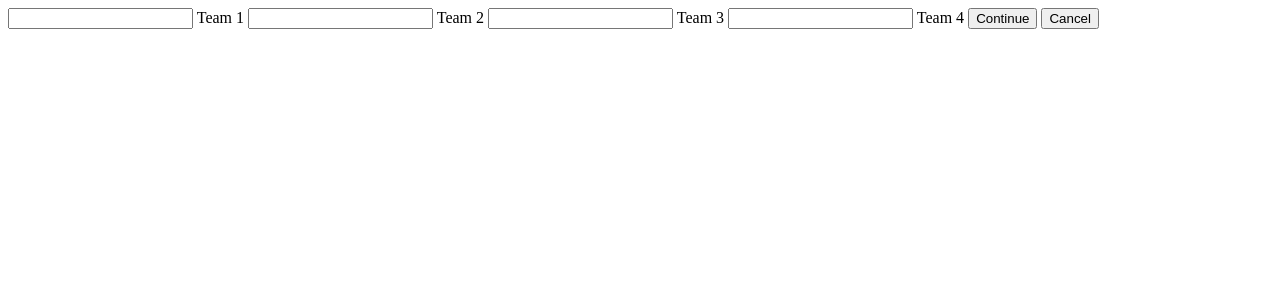
After one commit to therealirfanshafi/Quiz-App, a Django app: page /team-set/1 in a window 1280 px wide. The commit adds this page. Shown: the top 300 px of the page. Run offline with Django 4.2, Linux system fonts and the light colour scheme; the visitor is signed in with stand-in values (Sample User, id 1).

Commit message:
Added a team and completed question tracking mechanism

```diff
--- /dev/null
+++ b/actual_code/quiz_app/main/static/team_setter.js
@@ -0,0 +1,18 @@
+document.getElementById('team-selector').addEventListener('submit', (e) => {
+    e.preventDefault();
+
+    sessionStorage.clear();
+
+    teams = []
+    for (let i = 0; i<=3; i ++) {
+        teams[i] = document.getElementById(`team-${i+1}`).value;
+        sessionStorage.setItem(teams[i], 0);
+    }
+
+    sessionStorage.setItem('teams', JSON.stringify(teams));
+    sessionStorage.setItem('currentTeam', 0);
+    sessionStorage.setItem('completedQuestions', JSON.stringify([-1]))
+
+    window.location = document.getElementById('url-holder').textContent;
+    return false;
+})
--- a/actual_code/quiz_app/main/templates/game_selector.html
+++ b/actual_code/quiz_app/main/templates/game_selector.html
@@ -11,9 +11,10 @@
         <h1>Pick a Game</h1>
         <ul>
             {% for game in games%}
-                <li><a href="{% url 'main:game_board' game.id%}">{{game}}</a></li>
+                <li><a href="{% url 'main:team_set' game.id%}">{{game}}</a></li>
             {% endfor %}
         </ul>
+        <button onclick="window.location='{% url 'main:home_page' %}'; return false;">Go back</button>
     {% endblock %}
 </body>
 </html>
--- a/actual_code/quiz_app/main/templates/show_question.html
+++ b/actual_code/quiz_app/main/templates/show_question.html
@@ -20,15 +20,12 @@
         </div>
         <div id="steal" style="display: none;">
             <p>Steal</p>
-            <button onclick="selectTeam()">a</button>
-            <button onclick="selectTeam()">b</button>
-            <button onclick="selectTeam()">c</button>
-            <button onclick="selectTeam()">d</button>
         </div>
     </div>
     <div id="answer" style="display: none;">
         <h1>The correct answer is:</h1>
         <h3>{{question.answer}}</h3>
     </div>
+    <p id="question-id-holder" style="display: none;">{{question.id}}</p>
 </body>
 </html>
--- /dev/null
+++ b/actual_code/quiz_app/main/templates/team_set.html
@@ -0,0 +1,25 @@
+<!DOCTYPE html>
+<html lang="en">
+<head>
+    {% load static %}
+    <meta charset="UTF-8">
+    <meta name="viewport" content="width=device-width, initial-scale=1.0">
+    <title>Document</title>
+    <script src="{% static 'team_setter.js' %}" defer></script>
+</head>
+<body>
+    <form id="team-selector">
+        <input type="text" id="team-1">
+        <label for="team-1">Team 1</label>
+        <input type="text" id="team-2">
+        <label for="team-2">Team 2</label>
+        <input type="text" id="team-3">
+        <label for="team-3">Team 3</label>
+        <input type="text" id="team-4">
+        <label for="team-4">Team 4</label>
+        <input type="submit" value="Continue">
+        <input type="submit" value="Cancel" onclick="window.location='{% url 'main:game_selection' %}'; return false;">
+    </form>
+    <p style="display: none;" id="url-holder">{% url 'main:game_board' game_id %}</p>
+</body>
+</html>
--- a/actual_code/quiz_app/main/urls.py
+++ b/actual_code/quiz_app/main/urls.py
@@ -14,6 +14,7 @@ urlpatterns = [
     path('question-update-list/<int:pk>', views.QuestionUpdateListView.as_view(), name='question_update_list'),
     path('question-update/<int:pk>', views.QuestionUpdateView.as_view(), name='question_update'),
     path('question-delete/<int:pk>', views.QuestionDeleteView.as_view(), name='question_delete'),
+    path('team-set/<int:game_id>', views.TeamSetView.as_view(), name='team_set'),
     path('game-play/<int:pk>', views.GamePlayView.as_view(), name='game_board'),
     path('question-view/<int:pk>', views.QuestionDetailView.as_view(), name='show_question')
 ]
--- a/actual_code/quiz_app/main/views.py
+++ b/actual_code/quiz_app/main/views.py
@@ -96,6 +96,11 @@ class GamePlayView(LoginRequiredMixin, DetailView):
     context_object_name = 'game'
 
 
+class TeamSetView(LoginRequiredMixin, View):
+    def get(self, request, game_id):
+        ctx = {'game_id': game_id}
+        return render(request, 'team_set.html', ctx)
+
 class QuestionDetailView(LoginRequiredMixin, DetailView):
     model = Question
     template_name = 'show_question.html'
```
Also changed, not shown: actual_code/quiz_app/main/static/game_board_script.js (added, +15 -0 lines), actual_code/quiz_app/main/static/question_view_script.js (+35 -5 lines), actual_code/quiz_app/main/templates/game_board.html (+5 -4 lines).
